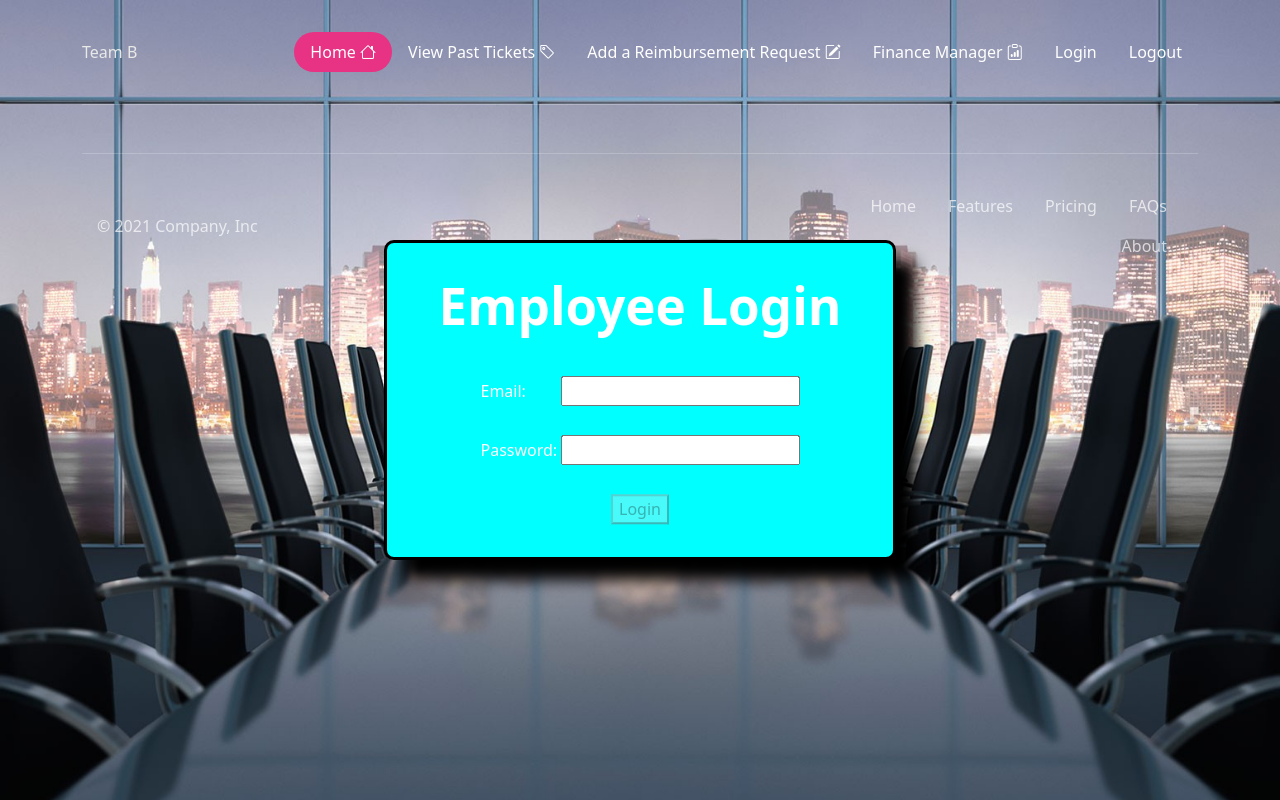
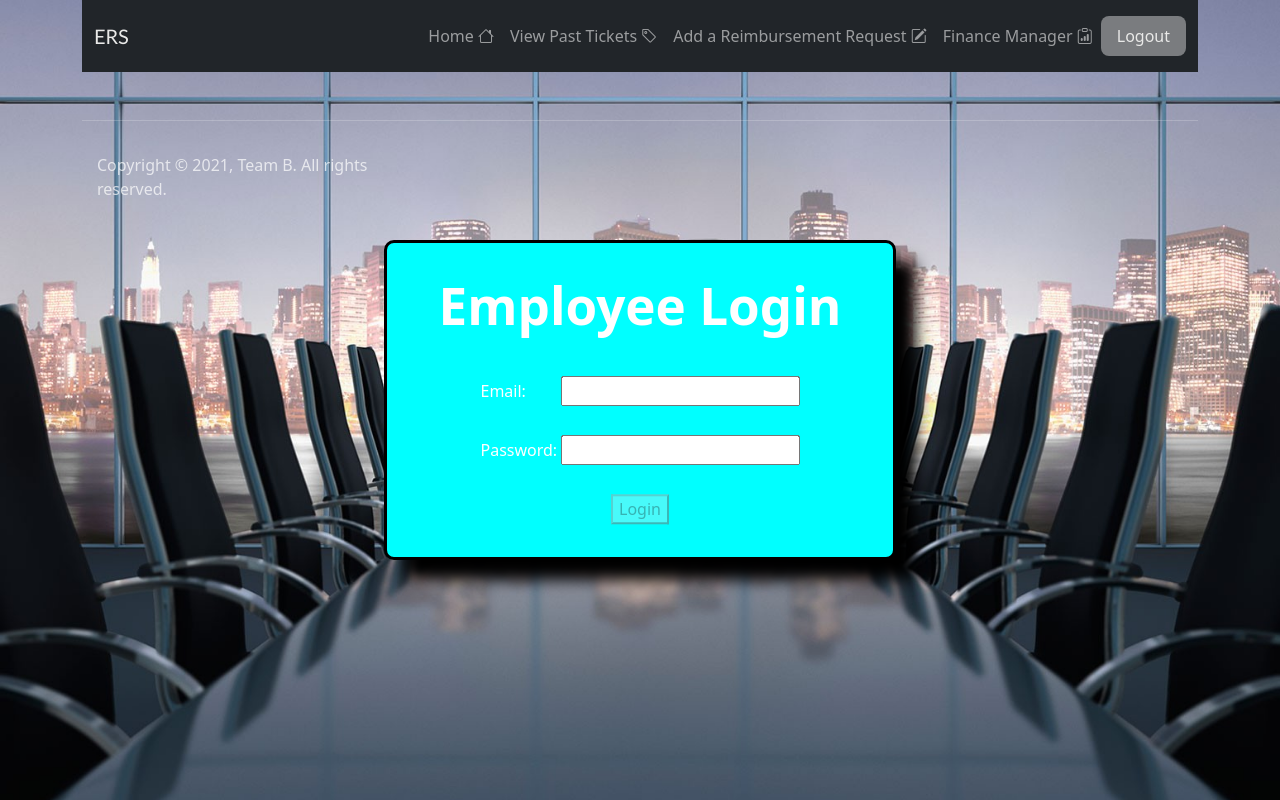
Before and after one commit to digitalengineeringlabs/revature-0628-p2-teamb, an Angular app in the folder client/: page /login in a window 1280 px wide. Built offline with nearby package versions, Linux system fonts and the light colour scheme.

Commit message:
Updated styling

```diff
--- a/client/src/app/footer/footer.component.html
+++ b/client/src/app/footer/footer.component.html
@@ -1,15 +1,3 @@
 <footer class="d-flex flex-wrap justify-content-between align-items-center py-3 my-4 border-top text-dark">
-    <p class="col-md-4 mb-0 text-muted">&copy; 2021 Company, Inc</p>
-
-    <a href="/" class="col-md-4 d-flex align-items-center justify-content-center mb-3 mb-md-0 me-md-auto link-dark text-decoration-none">
-      <svg class="bi me-2" width="40" height="32"><use xlink:href="#bootstrap"/></svg>
-    </a>
-
-    <ul class="nav col-md-4 justify-content-end">
-      <li class="nav-item"><a href="#" class="nav-link px-2 text-muted">Home</a></li>
-      <li class="nav-item"><a href="#" class="nav-link px-2 text-muted">Features</a></li>
-      <li class="nav-item"><a href="#" class="nav-link px-2 text-muted">Pricing</a></li>
-      <li class="nav-item"><a href="#" class="nav-link px-2 text-muted">FAQs</a></li>
-      <li class="nav-item"><a href="#" class="nav-link px-2 text-muted">About</a></li>
-    </ul>
+    <p class="col-md-4 mb-0 text-muted">Copyright &copy; 2021, Team B. All rights reserved.</p>
   </footer>
--- a/client/src/app/home/home.component.html
+++ b/client/src/app/home/home.component.html
@@ -1,6 +1,5 @@
-<button (click)="logout()">logout</button>
-
-<div class="card">
+<div class="jumbotron card">
     <h1>Welcome to the {{title}}!</h1>
     <p>Glad you're here.</p>
+    <button class="btn btn-primary btn-small bg-dark outline-dark" (click)="logout()">logout</button>
 </div>
--- a/client/src/app/navbar/navbar.component.css
+++ b/client/src/app/navbar/navbar.component.css
@@ -0,0 +1,3 @@
+.navbar-brand {
+    font-family:'Gill Sans', 'Gill Sans MT', Calibri, 'Trebuchet MS', sans-serif;
+}
--- a/client/src/app/navbar/navbar.component.html
+++ b/client/src/app/navbar/navbar.component.html
@@ -1,14 +1,19 @@
-<header class="expand expand-lg d-flex flex-wrap justify-content-center py-3 border-bottom ">
-    <a href="/home" class="d-flex align-items-center mb-3 mb-md-0 me-md-auto text-dark text-decoration-none">
-      <span class="navbar-brand text-light">Team B</span>
-    </a>
-
-    <ul class="nav nav-pills">
-      <li class="nav-item"><a href="/home" class="nav-link active" aria-current="page">Home <i class="bi bi-house"></i> </a></li>
-      <li class="nav-item"><a href="/tickets" class="nav-link">View Past Tickets <i class="bi bi-tag"></i></a></li>
-      <li class="nav-item"><a href="/ticket" class="nav-link">Add a Reimbursement Request <i class="bi bi-pencil-square"></i></a></li>
-      <li class="nav-item"><a href="/ticketView" class="nav-link">Finance Manager <i class="bi bi-clipboard-data"></i></a></li>
-      <li class="nav-item"><a href="/login" class="nav-link">Login</a></li>
-      <li class="nav-item"><a href="/logout" class="nav-link">Logout</a></li>
-    </ul>
-</header>
+<nav class="navbar navbar-expand-lg navbar-dark bg-dark">
+  <div class="container-fluid">
+    <a class="navbar-brand text-light" href="/home">ERS</a>
+    <button class="navbar-toggler" type="button" data-bs-toggle="collapse" data-bs-target="#toggled" aria-controls="navbarSupportedContent" aria-expanded="false" aria-label="Toggle navigation">
+      <span class="navbar-toggler-icon"></span>
+    </button>
+  <div class="collapse navbar-collapse" id="toggled">
+  <ul class="navbar-nav nav ml-auto">
+    <li class="nav-item"><a href="/home" class="nav-link" aria-current="page">Home <i class="bi bi-house"></i> </a></li>
+    <li class="nav-item"><a href="/tickets" class="nav-link">View Past Tickets <i class="bi bi-tag"></i></a></li>
+    <li class="nav-item"><a href="/ticket" class="nav-link">Add a Reimbursement Request <i class="bi bi-pencil-square"></i></a></li>
+    <li class="nav-item"><a href="#" class="nav-link">Finance Manager <i class="bi bi-clipboard-data"></i></a></li>
+    <form class="navbar-nav d-flex text-end">
+      <li class="nav-item"><a href="/login" class="nav-link link-light px-2 btn btn-secondary bg-primary`">Logout</a></li>
+    </form>
+  </ul>
+</div>
+</div>
+</nav>
```
